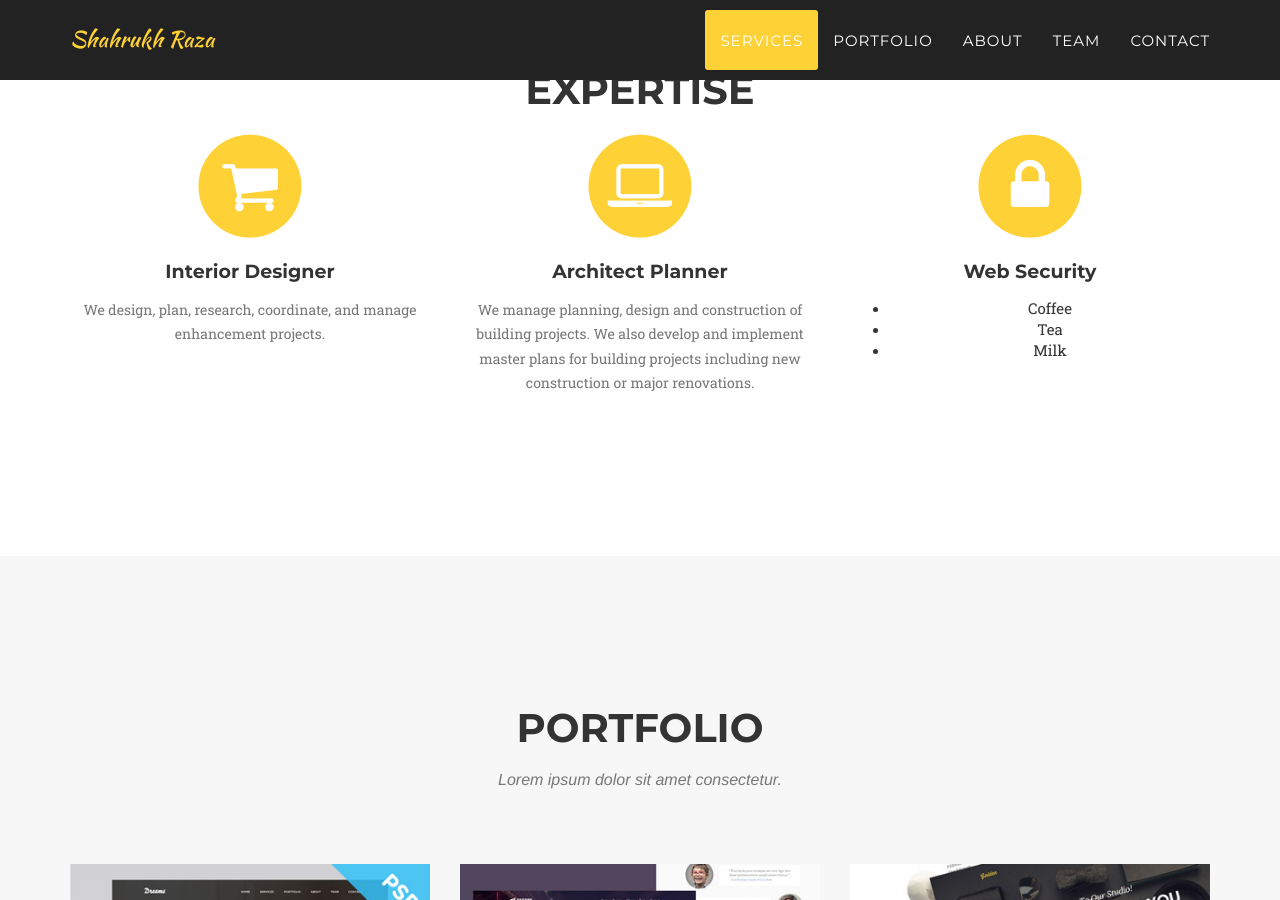
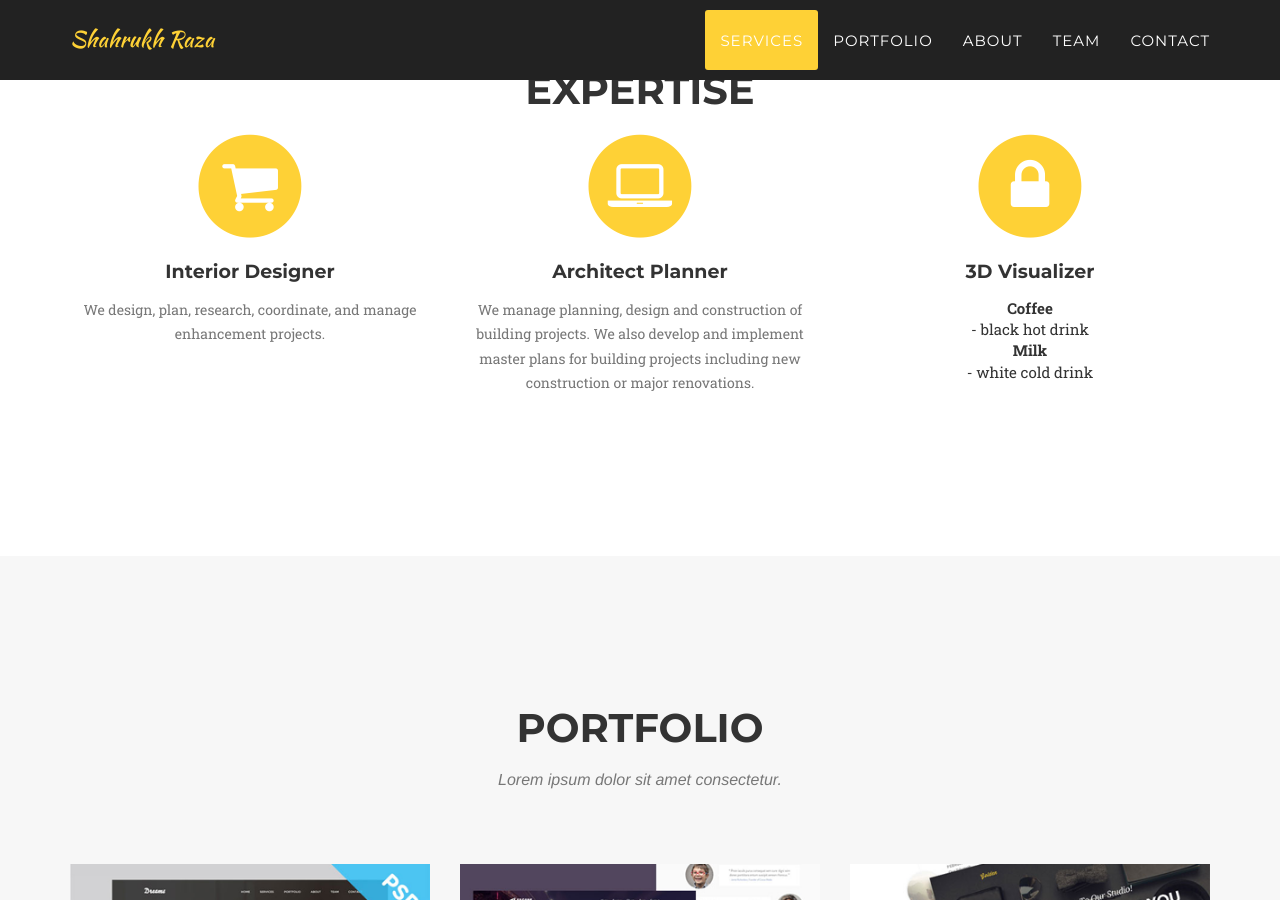
Before and after one commit to eyebuilder/eyebuilder, a Jekyll site: the page built from index.html, in a window 1280 px wide and 900 px high, scrolled down 840 px. Built offline with Jekyll 4.4.1, drawn with Linux system fonts in a browser that asks for light colours; some web fonts are replaced.

Commit message:
Update services.html

```diff
--- a/_includes/services.html
+++ b/_includes/services.html
@@ -29,12 +29,13 @@
                         <i class="fa fa-circle fa-stack-2x text-primary"></i>
                         <i class="fa fa-lock fa-stack-1x fa-inverse"></i>
                     </span>
-                    <h4 class="service-heading">Web Security</h4>
-                    <ul>
-                        <li>Coffee</li>
-                        <li>Tea</li>
-                        <li>Milk</li>
-                    </ul>
+                    <h4 class="service-heading">3D Visualizer</h4>
+                 <dl>
+                     <dt>Coffee</dt>
+                        <dd>- black hot drink</dd>
+                      <dt>Milk</dt>
+                         <dd>- white cold drink</dd>
+                  </dl>
                     <!-- <p class="text-muted">Lorem ipsum dolor sit amet, consectetur adipisicing elit. Minima maxime quam architecto quo inventore harum ex magni, dicta impedit.</p> -->
                 </div>
             </div>
```
